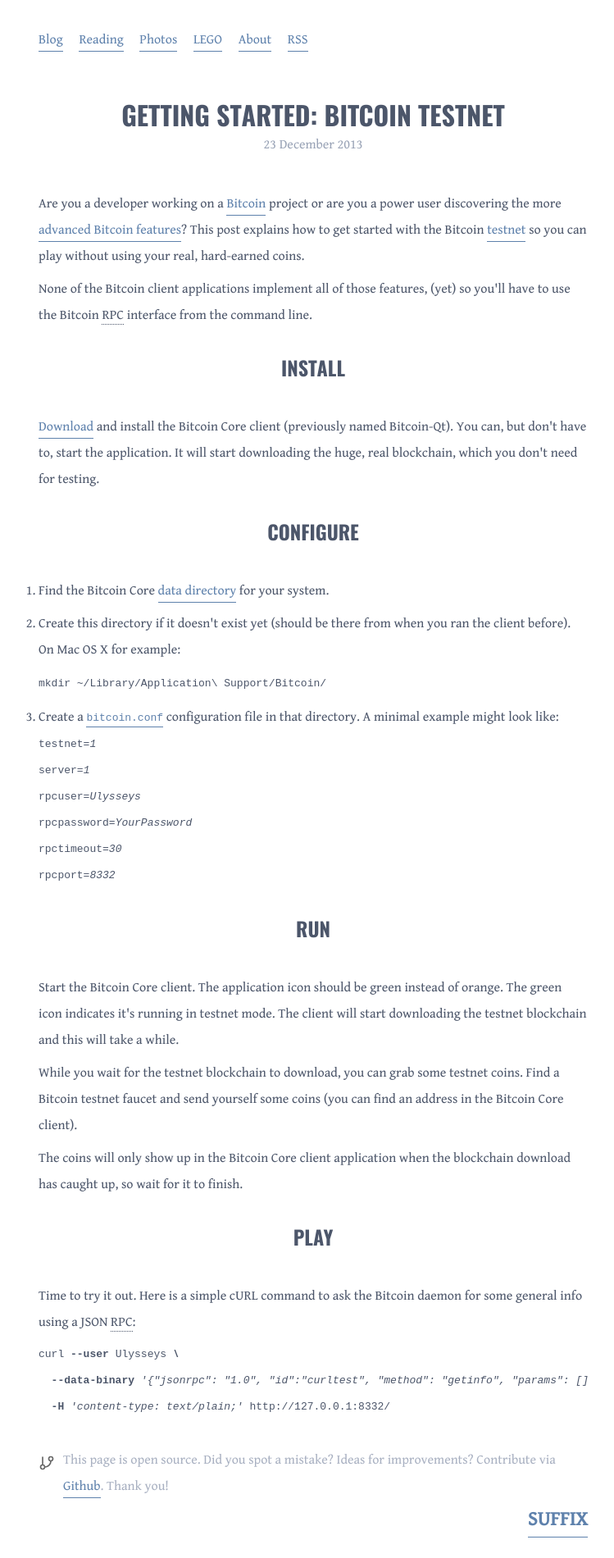
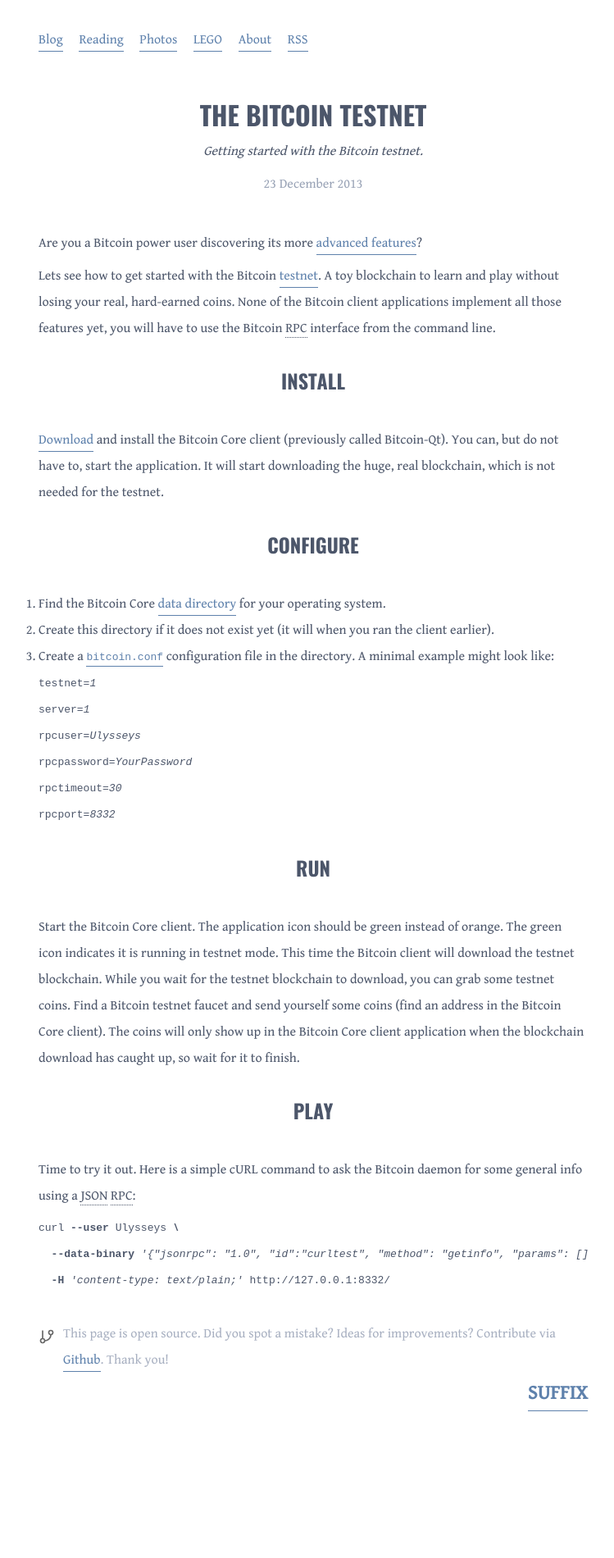
Before and after one commit to cimm/suffix, a Jekyll site: the page built from _posts/2013-12-23-getting-started-bitcoin-testnet.html, in a window 1280 px wide. Shown: the whole page at 82% size, without its empty margins (258-1007 px from the left). Built offline with Jekyll 4.4.1, drawn with Linux system fonts in a browser that asks for light colours; some web fonts are replaced; after the commit the page ends 1746 px from its top, so only the background shows below that.

Commit message:
Add description to Bitcoin testnet article

```diff
--- a/_posts/2013-12-23-getting-started-bitcoin-testnet.html
+++ b/_posts/2013-12-23-getting-started-bitcoin-testnet.html
@@ -1,30 +1,26 @@
 ---
 layout:      post
-title:       "Getting started: Bitcoin testnet"
+title:       The Bitcoin testnet
 date:        2013-12-23 11:42:00
-updated:     2014-01-14 22:35:00
-coordinates: 50.86505 4.70068
-proofread:   yes
+updated:     2022-05-02 12:00:00
+description: Getting started with the Bitcoin testnet.
 ---
 
-<p>Are you a developer working on a <a href="http://www.bitcoin.org" title="Bitcoin, open source P2P money">Bitcoin</a> project or are you a power user discovering the more <a href="https://www.youtube.com/watch?v=mD4L7xDNCmA" title="The future of Bitcoin: new applications and rebuilding the banking system talk by Mike Hearn">advanced Bitcoin features</a>? This post explains how to get started with the Bitcoin <a href="https://en.bitcoin.it/wiki/Testnet" title="What is this Bitcoin testnet you speak of?">testnet</a> so you can play without using your real, hard-earned coins.</p>
+<p>Are you a Bitcoin power user discovering its more <a href="https://www.youtube.com/watch?v=mD4L7xDNCmA" title="The future of Bitcoin: new applications and rebuilding the banking system talk by Mike Hearn">advanced features</a>?
 
-<p>None of the Bitcoin client applications implement all of those features, (yet) so you'll have to use the Bitcoin <abbr title="Remote Procedure Call">RPC</abbr> interface from the command line.</p>
+<p>Lets see how to get started with the Bitcoin <a href="https://en.bitcoin.it/wiki/Testnet" title="What is this Bitcoin testnet you speak of?">testnet</a>. A toy blockchain to learn and play without losing your real, hard-earned coins. None of the Bitcoin client applications implement all those features yet, you will have to use the Bitcoin <abbr title="Remote Procedure Call">RPC</abbr> interface from the command line.</p>
 
 <h2>Install</h2>
 
-<p><a href="http://bitcoin.org/en/download" title="Download Bitcoin Core">Download</a> and install the Bitcoin Core client (previously named Bitcoin-Qt). You can, but don't have to, start the application. It will start downloading the huge, real blockchain, which you don't need for testing.</p>
+<p><a href="http://bitcoin.org/en/download" title="Download Bitcoin Core">Download</a> and install the Bitcoin Core client (previously called Bitcoin-Qt). You can, but do not have to, start the application. It will start downloading the huge, real blockchain, which is not needed for the testnet.</p>
 
 <h2>Configure</h2>
 
 <ol>
-  <li>Find the Bitcoin Core <a href="https://en.bitcoin.it/wiki/Data_directory" title="Bitcoin Core data directories for each OS">data directory</a> for your system.</li>
+  <li>Find the Bitcoin Core <a href="https://en.bitcoin.it/wiki/Data_directory" title="Bitcoin Core data directories for each OS">data directory</a> for your operating system.</li>
+  <li>Create this directory if it does not exist yet (it will when you ran the client earlier).</li>
   <li>
-    <p>Create this directory if it doesn't exist yet (should be there from when you ran the client before). On Mac OS X for example:</p>
-    <p><code>mkdir ~/Library/Application\ Support/Bitcoin/</code></p>
-  </li>
-  <li>
-    Create a <code><a href="https://en.bitcoin.it/wiki/Running_Bitcoin#Bitcoin.conf_Configuration_File" title="Configuration file options">bitcoin.conf</a></code> configuration file in that directory. A minimal example might look like:
+    Create a <code><a href="https://en.bitcoin.it/wiki/Running_Bitcoin#Bitcoin.conf_Configuration_File" title="Configuration file options">bitcoin.conf</a></code> configuration file in the directory. A minimal example might look like:
 
 {% highlight ini %}
 testnet=1
@@ -39,15 +35,11 @@
 
 <h2>Run</h2>
 
-<p>Start the Bitcoin Core client. The application icon should be green instead of orange. The green icon indicates it's running in testnet mode. The client will start downloading the testnet blockchain and this will take a while.</p>
-
-<p>While you wait for the testnet blockchain to download, you can grab some testnet coins. Find a Bitcoin testnet faucet and send yourself some coins (you can find an address in the Bitcoin Core client).</p>
-
-<p>The coins will only show up in the Bitcoin Core client application when the blockchain download has caught up, so wait for it to finish.</p>
+<p>Start the Bitcoin Core client. The application icon should be green instead of orange. The green icon indicates it is running in testnet mode. This time the Bitcoin client will download the testnet blockchain. While you wait for the testnet blockchain to download, you can grab some testnet coins. Find a Bitcoin testnet faucet and send yourself some coins (find an address in the Bitcoin Core client). The coins will only show up in the Bitcoin Core client application when the blockchain download has caught up, so wait for it to finish.</p>
 
 <h2>Play</h2>
 
-<p>Time to try it out. Here is a simple cURL command to ask the Bitcoin daemon for some general info using a JSON <abbr title="Remote Procedure Call">RPC</abbr>:</p>
+<p>Time to try it out. Here is a simple cURL command to ask the Bitcoin daemon for some general info using a <abbr title="JavaScript Object Notation">JSON</abbr> <abbr title="Remote Procedure Call">RPC</abbr>:</p>
 
 {% highlight bash %}
 curl --user Ulysseys \
```
